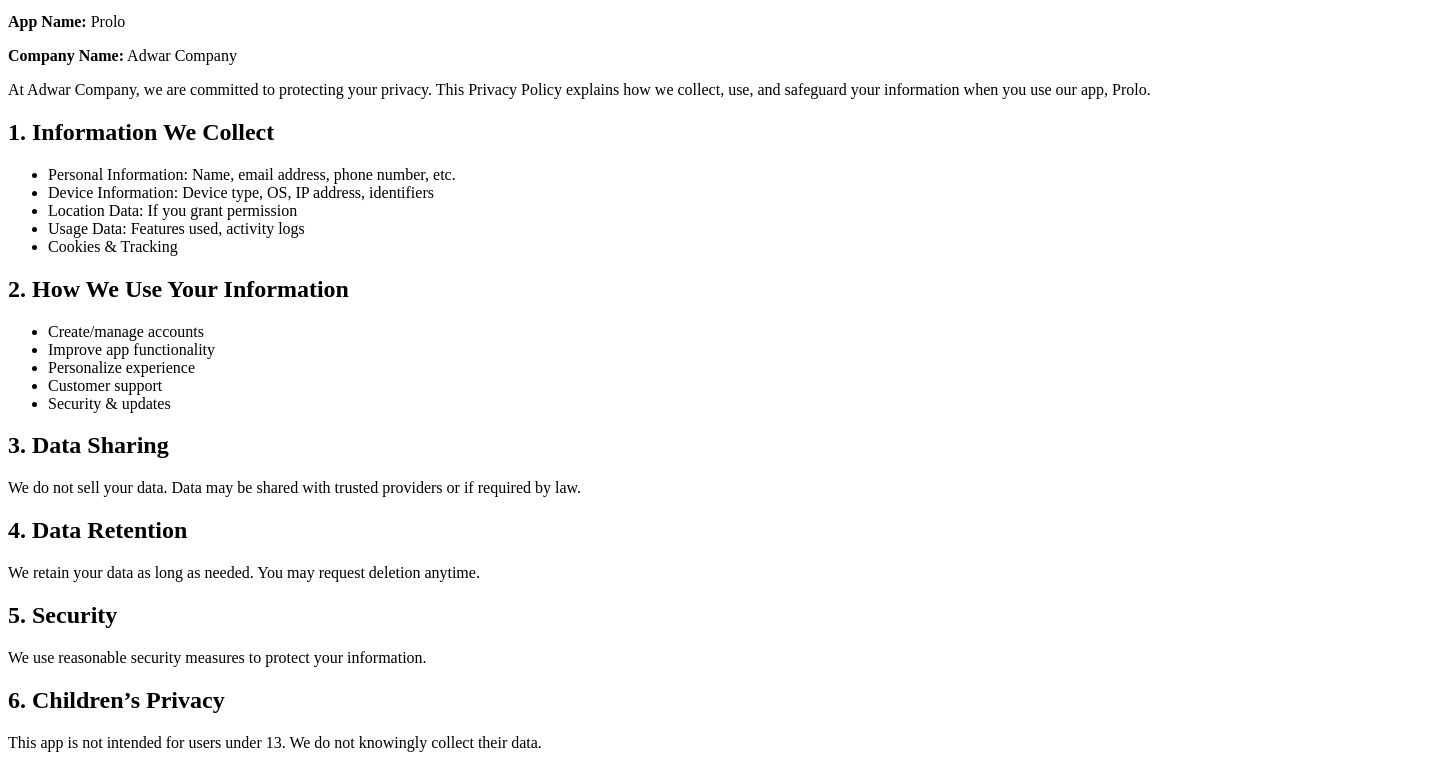
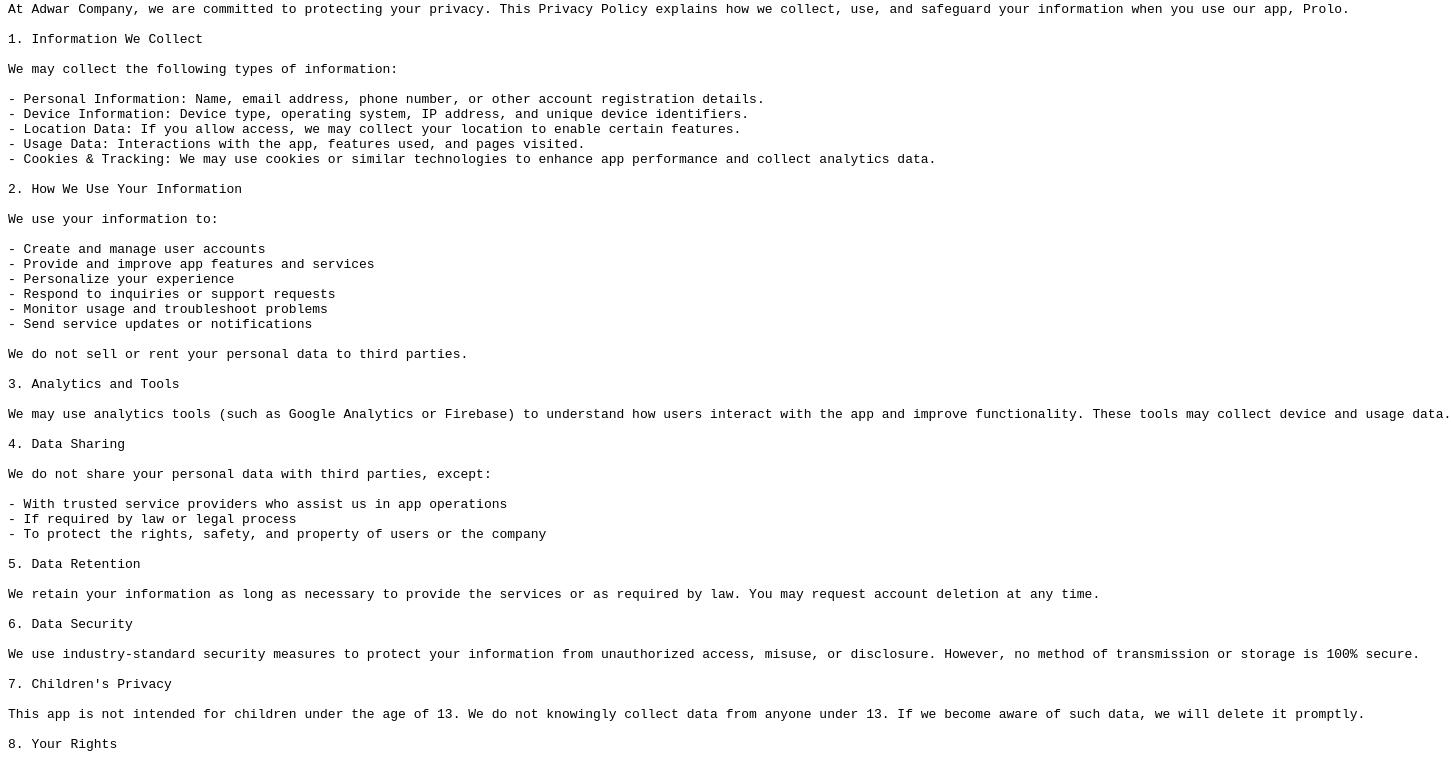
Before and after one commit to AbdulazizAlharbi09/PROLOPRIVACYPOLICY, a plain HTML site: page index.html in a window 1280 px wide. Shown: the part 101-863 px from the top of the page, 1451 px wide, since content can reach past the window. Drawn offline with Linux system fonts and the light colour scheme.

Commit message:
Update index.html

```diff
--- a/index.html
+++ b/index.html
@@ -1,51 +1,82 @@
 <!DOCTYPE html>
-<html>
+<html lang="en">
 <head>
-  <meta charset="UTF-8">
-  <title>Privacy Policy - Prolo</title>
+    <meta charset="UTF-8">
+    <title>Privacy Policy - Prolo</title>
 </head>
 <body>
-  <h1>Privacy Policy</h1>
-  <p><strong>Effective Date:</strong> 7/12/2025</p>
-  <p><strong>App Name:</strong> Prolo</p>
-  <p><strong>Company Name:</strong> Adwar Company</p>
+<pre>
+Privacy Policy
 
-  <p>At Adwar Company, we are committed to protecting your privacy. This Privacy Policy explains how we collect, use, and safeguard your information when you use our app, Prolo.</p>
+Effective Date: 7/12/2025
+App Name: Prolo
+Company Name: Adwar Company
 
-  <h2>1. Information We Collect</h2>
-  <ul>
-    <li>Personal Information: Name, email address, phone number, etc.</li>
-    <li>Device Information: Device type, OS, IP address, identifiers</li>
-    <li>Location Data: If you grant permission</li>
-    <li>Usage Data: Features used, activity logs</li>
-    <li>Cookies & Tracking</li>
-  </ul>
+At Adwar Company, we are committed to protecting your privacy. This Privacy Policy explains how we collect, use, and safeguard your information when you use our app, Prolo.
 
-  <h2>2. How We Use Your Information</h2>
-  <ul>
-    <li>Create/manage accounts</li>
-    <li>Improve app functionality</li>
-    <li>Personalize experience</li>
-    <li>Customer support</li>
-    <li>Security & updates</li>
-  </ul>
+1. Information We Collect
 
-  <h2>3. Data Sharing</h2>
-  <p>We do not sell your data. Data may be shared with trusted providers or if required by law.</p>
+We may collect the following types of information:
 
-  <h2>4. Data Retention</h2>
-  <p>We retain your data as long as needed. You may request deletion anytime.</p>
+- Personal Information: Name, email address, phone number, or other account registration details.
+- Device Information: Device type, operating system, IP address, and unique device identifiers.
+- Location Data: If you allow access, we may collect your location to enable certain features.
+- Usage Data: Interactions with the app, features used, and pages visited.
+- Cookies & Tracking: We may use cookies or similar technologies to enhance app performance and collect analytics data.
 
-  <h2>5. Security</h2>
-  <p>We use reasonable security measures to protect your information.</p>
+2. How We Use Your Information
 
-  <h2>6. Children’s Privacy</h2>
-  <p>This app is not intended for users under 13. We do not knowingly collect their data.</p>
+We use your information to:
 
-  <h2>7. Your Rights</h2>
-  <p>You can request to access, correct, or delete your data.</p>
+- Create and manage user accounts
+- Provide and improve app features and services
+- Personalize your experience
+- Respond to inquiries or support requests
+- Monitor usage and troubleshoot problems
+- Send service updates or notifications
 
-  <h2>8. Contact Us</h2>
-  <p>Email: care@adwar.com.sa<br>Company Name: Adwar Company</p>
+We do not sell or rent your personal data to third parties.
+
+3. Analytics and Tools
+
+We may use analytics tools (such as Google Analytics or Firebase) to understand how users interact with the app and improve functionality. These tools may collect device and usage data.
+
+4. Data Sharing
+
+We do not share your personal data with third parties, except:
+
+- With trusted service providers who assist us in app operations
+- If required by law or legal process
+- To protect the rights, safety, and property of users or the company
+
+5. Data Retention
+
+We retain your information as long as necessary to provide the services or as required by law. You may request account deletion at any time.
+
+6. Data Security
+
+We use industry-standard security measures to protect your information from unauthorized access, misuse, or disclosure. However, no method of transmission or storage is 100% secure.
+
+7. Children's Privacy
+
+This app is not intended for children under the age of 13. We do not knowingly collect data from anyone under 13. If we become aware of such data, we will delete it promptly.
+
+8. Your Rights
+
+You have the right to:
+
+- Access your personal data
+- Request corrections or deletion
+- Opt out of certain communications
+
+To exercise these rights, please contact us using the details below.
+
+9. Contact Us
+
+If you have questions or concerns about this Privacy Policy, please contact us:
+
+Email: care@adwar.com.sa
+Company Name: Adwar Company
+</pre>
 </body>
 </html>
```
